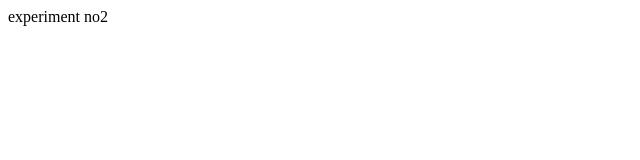
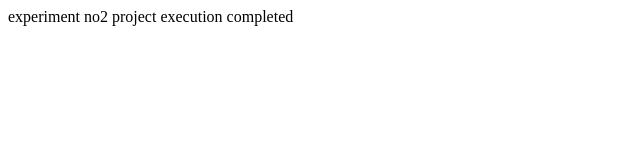
Before and after one commit to sagarp1998/repository1, a plain HTML site: page index.html in a window 1280 px wide. Shown: the whole page, without its empty margins (0-640 px from the left). Drawn offline with Linux system fonts and the light colour scheme.

Commit message:
experiment no 2 updated

```diff
--- a/index.html
+++ b/index.html
@@ -1,4 +1,7 @@
 <html>
 <title>"my first commit page"></title>
-<body>experiment no2</body>
+<body>
+experiment no2
+ project execution completed
+ </body>
 </html>
```
